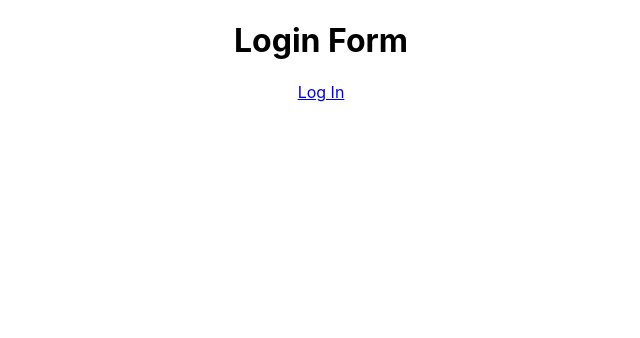
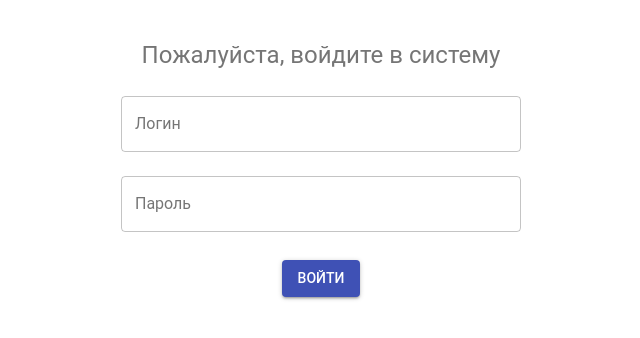
Before and after one commit to soloveytani/react-admin, a React (Create React App) app: page /login in a window 1280 px wide. Shown: the top 338 px of the page, without its empty margins (319-959 px from the left). Built offline with nearby package versions, Linux system fonts and the light colour scheme.

Commit message:
login form layout

```diff
--- a/package.json
+++ b/package.json
@@ -3,6 +3,8 @@
   "version": "0.1.0",
   "private": true,
   "dependencies": {
+    "@material-ui/core": "^3.9.3",
+    "node-sass": "^4.12.0",
     "react": "^16.8.6",
     "react-dom": "^16.8.6",
     "react-router-dom": "^5.0.0",
--- a/src/App.js
+++ b/src/App.js
@@ -1,9 +1,6 @@
 import React, { Component } from 'react';
 import { BrowserRouter as Router, Route } from "react-router-dom";
-
-import './App.css';
 import MainComponent from './components/MainComponent';
-// import Sample from './pages/Sample';
 
 class App extends Component {
 
--- a/src/App.css
+++ b/src/App.scss
@@ -29,6 +29,16 @@
 }
 
 .loginForm {
-  width: 100%;
+  width: 400px;
+  margin: 20px auto 0;
+  max-width: 100%;
   text-align: center;
 }
+
+.login-input {
+  width: 100%;
+}
+
+.login-submit-button {
+  margin-top: 20px;
+}
--- a/src/pages/Layout.js
+++ b/src/components/Layout.js
@@ -1,6 +1,6 @@
 import React from 'react';
 import { Link } from "react-router-dom";
-import '../App.css';
+import '../App.scss';
 
 function Layout(props) {
   return (
--- a/src/components/MainComponent.js
+++ b/src/components/MainComponent.js
@@ -1,18 +1,27 @@
 import React, { Component } from 'react';
-import { Route } from "react-router-dom";
-import Layout from '../pages/Layout';
+import { Route, Redirect } from "react-router-dom";
+import Layout from '../components/Layout';
 import Home from '../pages/Home';
 import UserList from '../pages/UserList';
 import RequestList from '../pages/RequestList';
-// import RegisteredComponent from '../components/RegisteredComponent';
 import LoginForm from '../pages/LoginForm';
 
 class MainComponent extends Component {
+
+    state = {
+        loggedIn: false
+    };
+
+    authentification = () => {
+        this.setState({ loggedIn: true });
+    };
+
     render() {
+        const { loggedIn } = this.state;
         return (
             <div>
-                <Route path="/login" exact component={LoginForm} />
-                <Route path="/" exact component={ () => <Layout><Home/></Layout> }/>
+                <Route path="/login" exact component={ LoginForm } />
+                <Route path="/" exact component={ () => loggedIn ? <Layout><Home/></Layout> : <Redirect to="/login"/> }/>
                 <Route path="/users" component={ () => <Layout><UserList/></Layout> }/>
                 <Route path="/requests" component={ () => <Layout><RequestList/></Layout> }/>
             </div>
--- a/src/pages/Home.js
+++ b/src/pages/Home.js
@@ -1,5 +1,5 @@
 import React, { Component } from 'react';
-import '../App.css';
+import '../App.scss';
 
 class Home extends Component {
     render() {
--- a/src/pages/LoginForm.js
+++ b/src/pages/LoginForm.js
@@ -1,17 +1,70 @@
 import React, { Component } from 'react';
+import { withStyles } from '@material-ui/core/styles';
 import { Link } from "react-router-dom";
-import '../App.css';
+import { TextField, Button, Typography  } from '@material-ui/core';
+import '../App.scss';
+
+const styles = theme => ({
+    form: {
+        width: '400px',
+        margin: '40px auto 0',
+        maxWidth: '100%',
+        textAlign: 'center',
+    },
+    input: {
+        width: '100%'
+    },
+    submitButton: {
+        marginTop: 20
+    }
+  });
 
 class LoginForm extends Component {
+
+    state = {
+        login: '',
+        password: '',
+    };
+
+    handleChange = (name) => (event) => {
+        this.setState({ [name]: event.target.value });
+    };
+
+    submitButton = () => {
+        this.props.history.push(`/`);
+        // this.props.authentification();
+    };
+
     render() {
+        const { classes } = this.props;
         return (
-            <div className="loginForm">
-                <h1>Login Form</h1>
-                <Link to="/">Log In</Link>
+            <div className={ classes.form }>
+                <Typography variant="h5" gutterBottom color="textSecondary">Пожалуйста, войдите в систему</Typography>
+                <TextField
+                className={ classes.input }
+                id="outlined-name"
+                label="Логин"
+                value={this.state.login}
+                onChange={this.handleChange('login')}
+                margin="normal"
+                variant="outlined"
+                />
+                <TextField
+                className={ classes.input }
+                id="outlined-name"
+                label="Пароль"
+                value={this.state.name}
+                onChange={this.handleChange('password')}
+                margin="normal"
+                variant="outlined"
+                />
+                <Button onClick={ this.submitButton } variant="contained" color="primary" className={ classes.submitButton }>
+                    Войти
+                </Button>
             </div>
 
         );
     };
 };
 
-export default LoginForm;
+export default withStyles(styles)(LoginForm);
--- a/src/pages/UserList.js
+++ b/src/pages/UserList.js
@@ -1,5 +1,5 @@
 import React, { Component } from 'react';
-import '../App.css';
+import '../App.scss';
 
 class UserList extends Component {
     render() {
```
Also changed, not shown: src/components/RegisteredComponent.js (deleted, +0 -18 lines), src/pages/Sample.js (deleted, +0 -70 lines), 1 other file (tests, documents, lock files or other folders).
